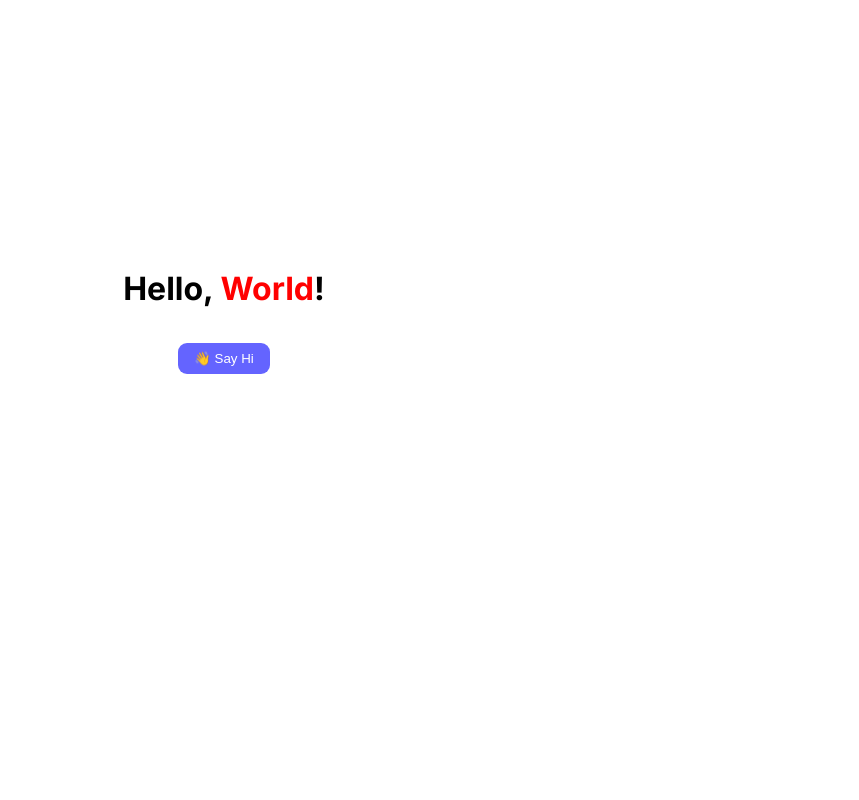
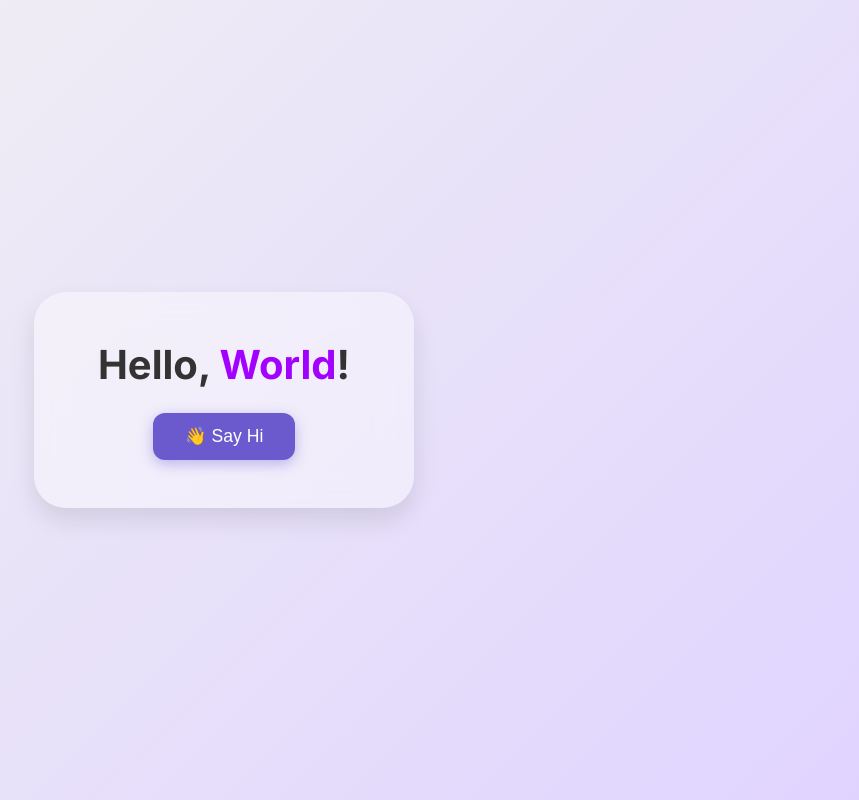
Before and after one commit to Ashishjha013/beginner-js-project, a plain HTML site: page Project-01_Hello-World/index.html in a window 1280 px wide. Shown: the whole page, without its empty margins (416-1275 px from the left). Drawn offline with Linux system fonts and the light colour scheme.

Commit message:
Update style.css

```diff
--- a/Project-01_Hello-World/style.css
+++ b/Project-01_Hello-World/style.css
@@ -1,38 +1,64 @@
-.center-wrapper {
-  display: flex;
-  flex-direction: column; /* stack vertically */
-  align-items: center; /* center horizontally */
-  gap: 1rem; /* spacing between h1 and button */
-  height: 60vh; /* optional: center on full screen */
-  justify-content: center; /* optional: vertical centering */
+* {
+  margin: 0;
+  padding: 0;
+  box-sizing: border-box;
 }
 
 body {
-  padding: 4rem;
+  height: 100vh;
+  display: flex;
+  justify-content: center;
+  align-items: center;
+  background: linear-gradient(135deg, #f2f2f2, #e0d4ff);
   font-family: "Inter", sans-serif;
+  padding: 2rem;
+  color: #333;
+}
+
+.center-wrapper {
+  background: rgba(255, 255, 255, 0.4);
+  backdrop-filter: blur(16px);
+  -webkit-backdrop-filter: blur(16px);
+  padding: 3rem 4rem;
+  border-radius: 2rem;
+  box-shadow: 0 12px 24px rgba(0, 0, 0, 0.1);
+  display: flex;
+  flex-direction: column;
+  align-items: center;
+  gap: 1.5rem;
+  text-align: center;
+}
+
+h1 {
+  font-size: 2.5rem;
+  font-weight: 700;
 }
 
 h1 > span {
-  color: red;
+  color: #a200ff;
+  transition: color 0.3s ease;
 }
 
 button {
-  background-color: rgb(100, 100, 255);
+  background-color: #6a5acd;
   color: white;
-  padding: 0.5rem 1rem;
-  border-radius: 9px;
-  border: 0;
+  font-size: 1.1rem;
+  font-weight: 500;
+  padding: 0.8rem 2rem;
+  border-radius: 12px;
+  border: none;
   cursor: pointer;
-  transition: background-color 0.3s ease, box-shadow 0.3s ease;
-  transform: translateY(-2px);
+  transition: all 0.3s ease;
+  box-shadow: 0 4px 14px rgba(106, 90, 205, 0.4);
 }
 
 button:hover {
-  background-color: rgb(150, 0, 244);
-  box-shadow: 0 0 12px 8px rgba(51, 0, 98, 0.3);
+  background-color: #7a00e3;
+  transform: scale(1.05);
+  box-shadow: 0 6px 20px rgba(122, 0, 227, 0.4);
 }
 
 button:focus {
-  outline: 2px solid rgb(130, 0, 255);
-  outline-offset: 2px;
+  outline: 2px solid #a200ff;
+  outline-offset: 4px;
 }
```
